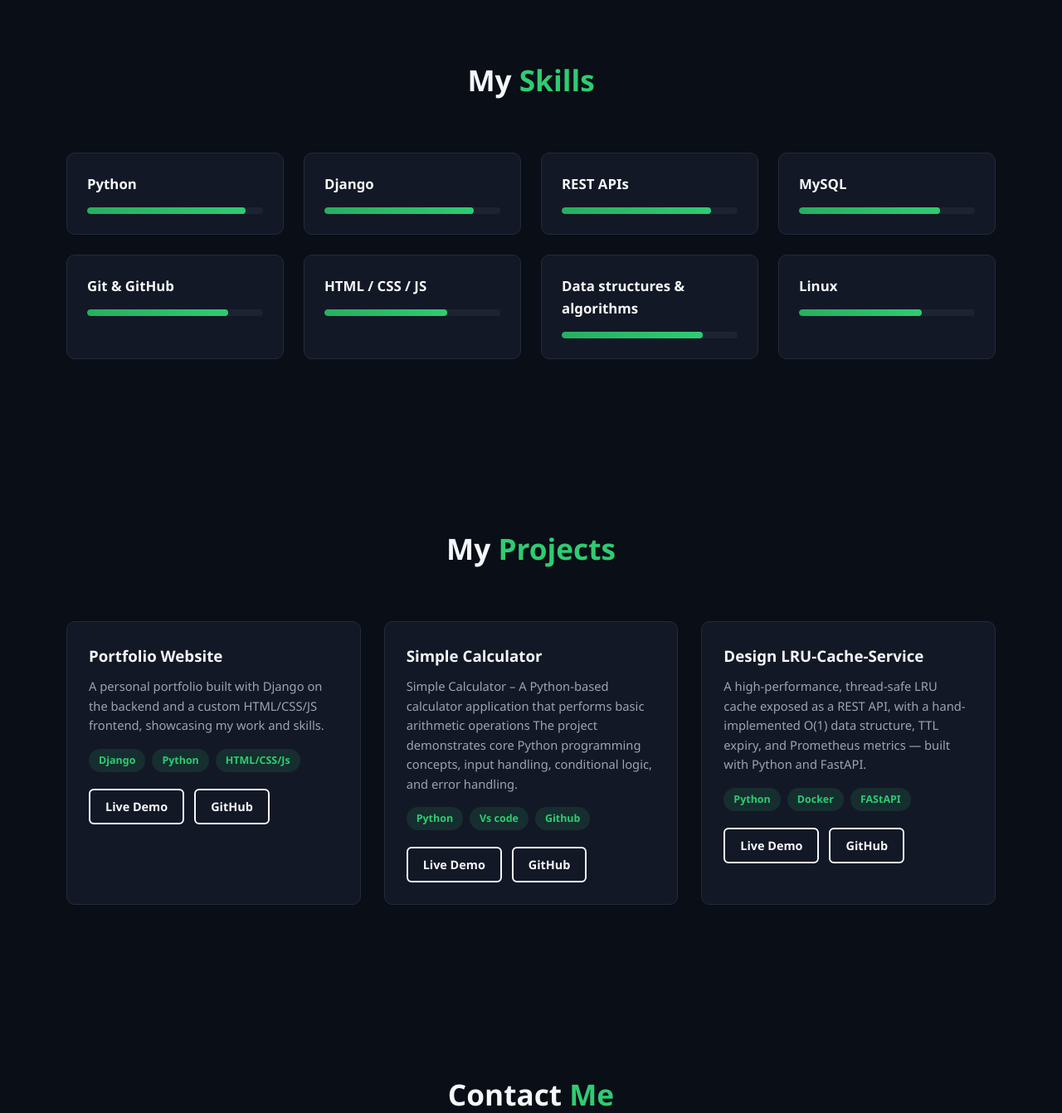
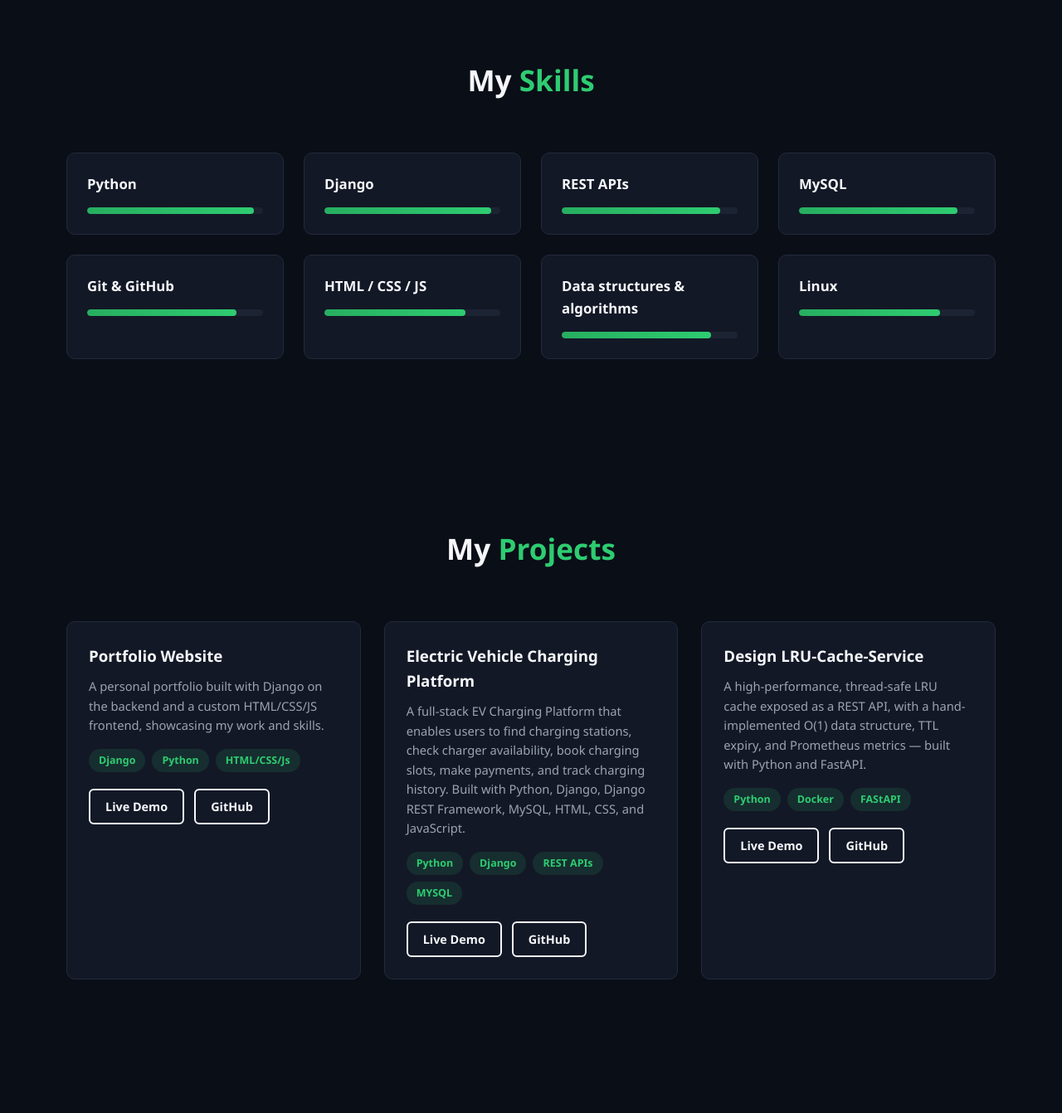
Before and after one commit to srinuanekalla-del/django_own_portfolio, a Django app: page / in a window 1280 px wide. Shown: the part 1441-2783 px from the top of the page at 83% size. Run offline with Django 5.2, Linux system fonts and the light colour scheme.

Commit message:
Merge remote changes into index.html

```diff
--- a/backend/templates/index.html
+++ b/backend/templates/index.html
@@ -92,42 +92,42 @@
 
       <div class="skill-card">
         <h3>Python</h3>
+        <div class="bar"><div class="bar-fill" style="width:95%"></div></div>
+      </div>
+
+      <div class="skill-card">
+        <h3>Django</h3>
+        <div class="bar"><div class="bar-fill" style="width:95%"></div></div>
+      </div>
+
+      <div class="skill-card">
+        <h3>REST APIs</h3>
         <div class="bar"><div class="bar-fill" style="width:90%"></div></div>
       </div>
 
       <div class="skill-card">
-        <h3>Django</h3>
+        <h3>MySQL</h3>
+        <div class="bar"><div class="bar-fill" style="width:90%"></div></div>
+      </div>
+
+      <div class="skill-card">
+        <h3>Git &amp; GitHub</h3>
         <div class="bar"><div class="bar-fill" style="width:85%"></div></div>
       </div>
 
       <div class="skill-card">
-        <h3>REST APIs</h3>
+        <h3>HTML / CSS / JS</h3>
+        <div class="bar"><div class="bar-fill" style="width:80%"></div></div>
+      </div>
+
+      <div class="skill-card">
+        <h3>Data structures &amp; algorithms</h3>
         <div class="bar"><div class="bar-fill" style="width:85%"></div></div>
       </div>
 
       <div class="skill-card">
-        <h3>MySQL</h3>
+        <h3>Linux</h3>
         <div class="bar"><div class="bar-fill" style="width:80%"></div></div>
-      </div>
-
-      <div class="skill-card">
-        <h3>Git &amp; GitHub</h3>
-        <div class="bar"><div class="bar-fill" style="width:80%"></div></div>
-      </div>
-
-      <div class="skill-card">
-        <h3>HTML / CSS / JS</h3>
-        <div class="bar"><div class="bar-fill" style="width:70%"></div></div>
-      </div>
-
-      <div class="skill-card">
-        <h3>Data structures &amp; algorithms</h3>
-        <div class="bar"><div class="bar-fill" style="width:80%"></div></div>
-      </div>
-
-      <div class="skill-card">
-        <h3>Linux</h3>
-        <div class="bar"><div class="bar-fill" style="width:70%"></div></div>
       </div>
 
     </div>
@@ -155,15 +155,16 @@
 
       <div class="project-card">
         <div class="project-info">
-          <h3>Simple Calculator</h3>
-          <p>Simple Calculator – A Python-based calculator application that performs basic arithmetic operations
-             The project demonstrates core Python programming concepts, input handling, conditional logic, and error handling.</p>
+          <h3>Electric Vehicle Charging Platform</h3>
+          <p>A full-stack EV Charging Platform that enables users to find charging stations, check charger availability,
+            book charging slots, make payments, and track charging history. Built with Python, Django, Django REST Framework, MySQL, HTML, CSS,
+            and JavaScript.</p>
           <div class="tech-tags">
-            <span>Python</span><span>Vs code</span><span>Github</span>
+            <span>Python</span><span>Django</span><span>REST APIs</span><span>MYSQL</span>
           </div>
           <div class="project-links">
-            <a href="#" class="btn btn-outline small">Live Demo</a>
-            <a href="https://github.com/srinuanekalla-del/simple_calculator.git" class="btn btn-outline small" target="_blank">GitHub</a>
+            <a href="https://electric-vehicle-charge-platform.onrender.com" class="btn btn-outline small">Live Demo</a>
+            <a href="https://github.com/srinuanekalla-del/Electric-vehicle-charge-platform.git" class="btn btn-outline small" target="_blank">GitHub</a>
           </div>
         </div>
       </div>
```
